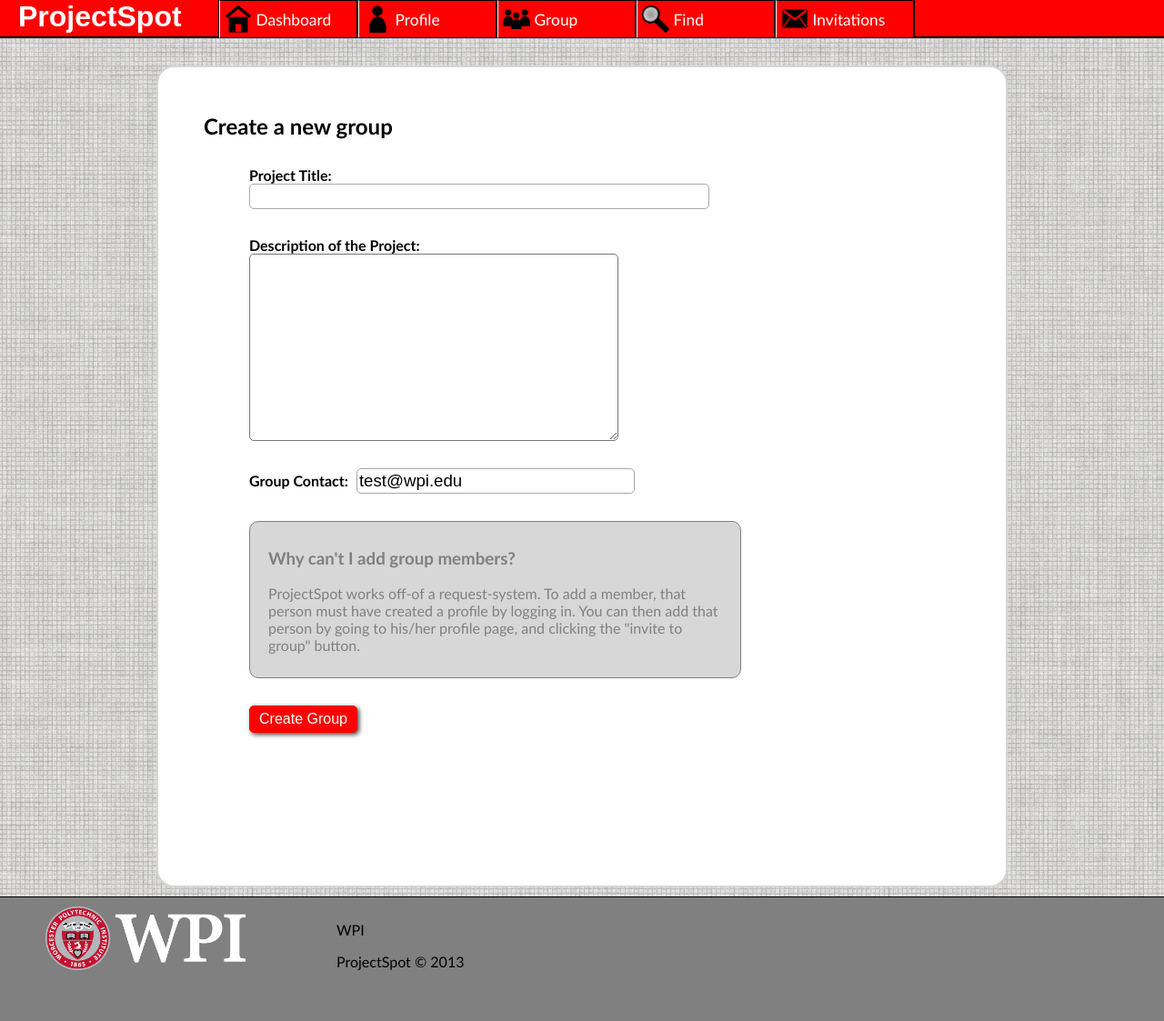
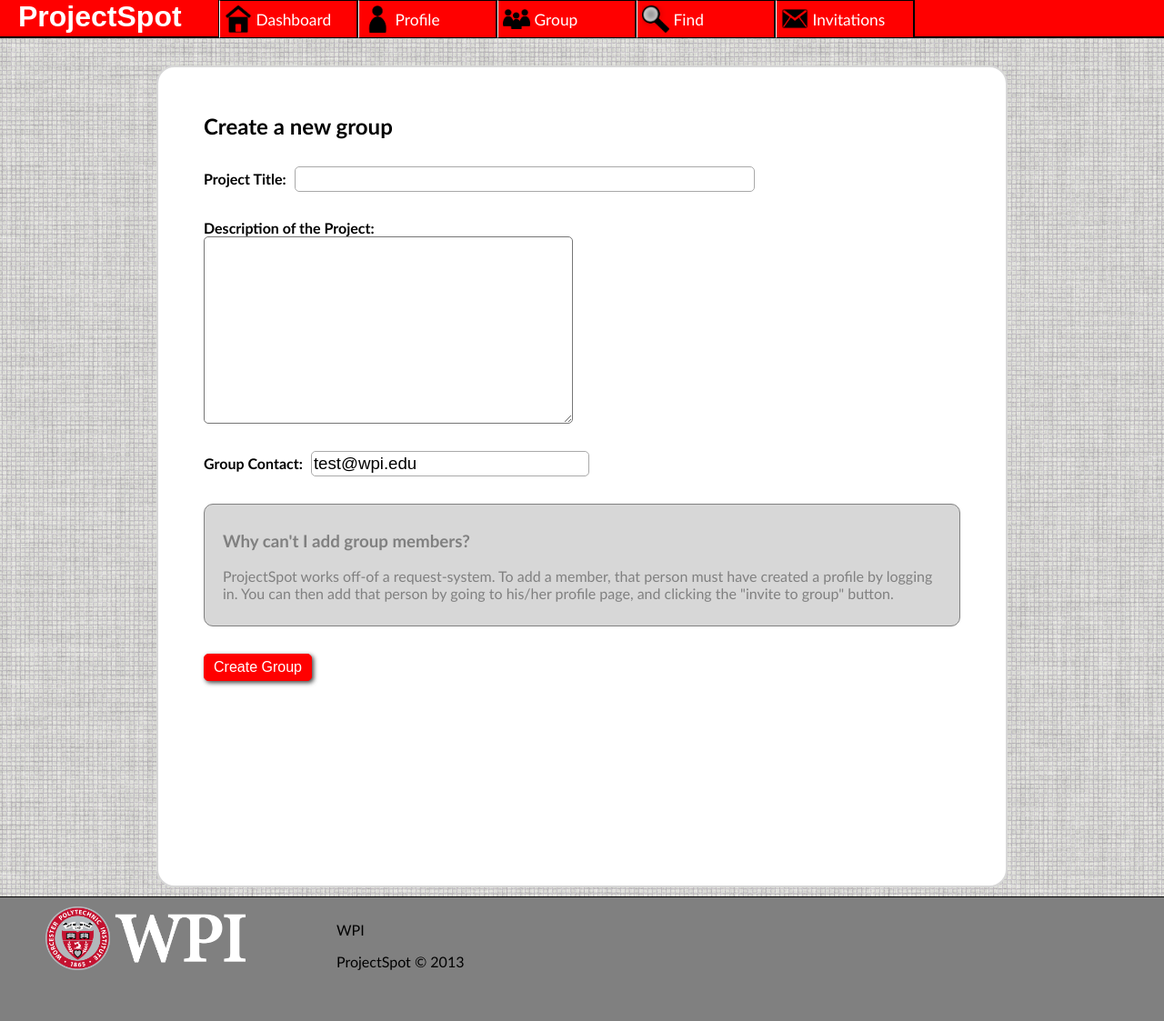
Before and after one commit to irreama/ProjectSpot, a PHP site: template ProjectSpot/application/views/group/new.php in a window 1280 px wide. Shown: the whole page at 91% size. Run offline with PHP 8.4, Linux system fonts and the light colour scheme; the template is opened without the code that fills it, so the values that code supplies are empty; some libraries are stand-ins or nearby versions.

Commit message:
anthony, do not copy styling from other pages. not every page has a left and right column. this creates flow issues

```diff
--- a/ProjectSpot/application/views/group/new.php
+++ b/ProjectSpot/application/views/group/new.php
@@ -2,10 +2,8 @@
 <div class="page-title">
 	<h2>Create a new group</h2>
 </div>
-<div class="left_col">
-</div><!--left column-->
 
-<div class="right_col">
+<div>
 	<?php
 	echo form_open('group/new/');
 	?>
@@ -40,4 +38,4 @@
 		<input class="enter button-element-small" type="submit" name="submit" value="Create Group"/>
 	</div>
 	</form>
-</div><!--right column-->
+</div>
```
